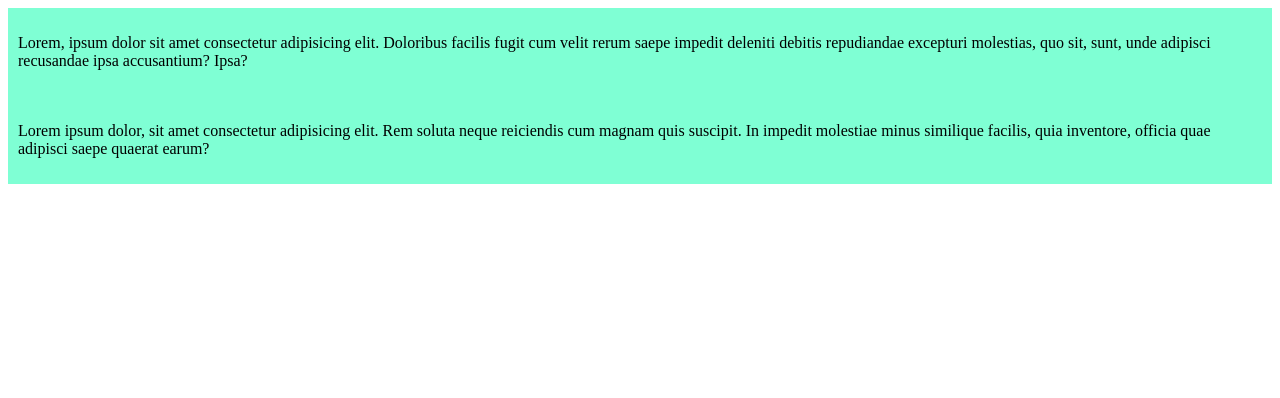
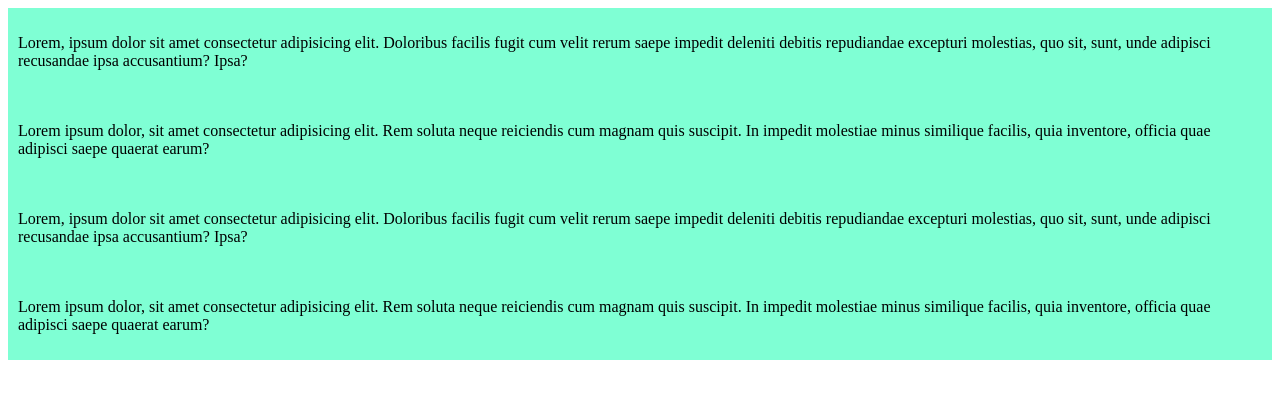
Before and after one commit to topu3051/praactice1, a plain HTML site: page index.html in a window 1280 px wide. Drawn offline with Linux system fonts and the light colour scheme.

Commit message:
second commit

```diff
--- a/index.html
+++ b/index.html
@@ -14,5 +14,12 @@
     <div>
         <p>Lorem ipsum dolor, sit amet consectetur adipisicing elit. Rem soluta neque reiciendis cum magnam quis suscipit. In impedit molestiae minus similique facilis, quia inventore, officia quae adipisci saepe quaerat earum?</p>
     </div>
+    <div>
+        <p>Lorem, ipsum dolor sit amet consectetur adipisicing elit. Doloribus facilis fugit cum velit rerum saepe impedit deleniti debitis repudiandae excepturi molestias, quo sit, sunt, unde adipisci recusandae ipsa accusantium? Ipsa?</p>
+
+    </div>
+    <div>
+        <p>Lorem ipsum dolor, sit amet consectetur adipisicing elit. Rem soluta neque reiciendis cum magnam quis suscipit. In impedit molestiae minus similique facilis, quia inventore, officia quae adipisci saepe quaerat earum?</p>
+    </div>
 </body>
 </html>
```
